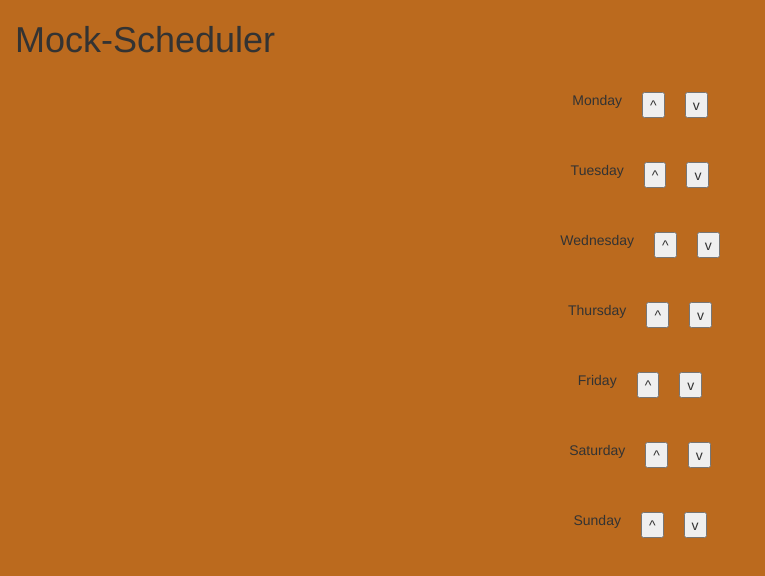
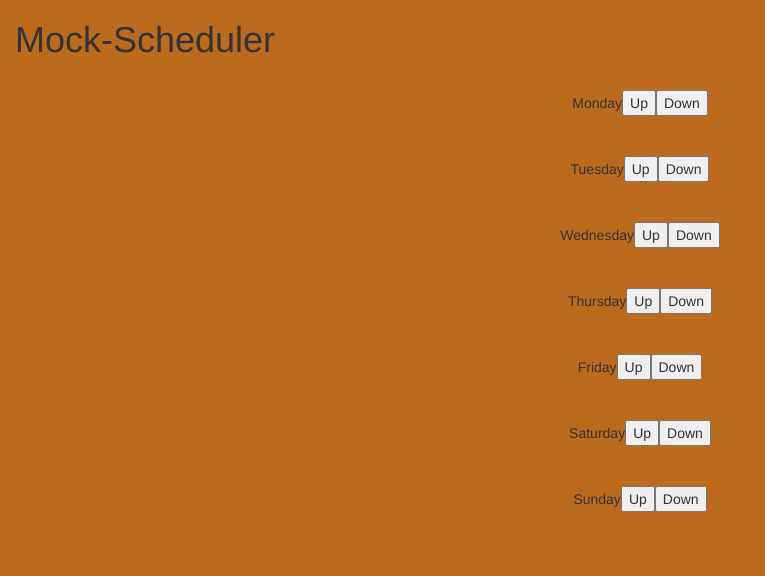
Before and after one commit to cptaylor38/mhangularcourse, an Angular app in the folder intro-app/: page / in a window 1280 px wide. Shown: the top 576 px of the page, without its empty margins (0-765 px from the left). Built offline with nearby package versions, Linux system fonts and the light colour scheme.

Commit message:
added base component for forms layout and finishing up on day priority component with custom event binding

```diff
--- a/intro-app/src/app/app.module.ts
+++ b/intro-app/src/app/app.module.ts
@@ -13,6 +13,7 @@ import { MockPromptShiftPriorityComponent } from './mock-prompt-shift-priority/m
 import { MockPromptEmployeeFormsComponent } from './mock-prompt-employee-forms/mock-prompt-employee-forms.component';
 import { DayPriorityListComponent } from './day-priority-list/day-priority-list.component';
 import { DayListItemComponent } from './day-list-item/day-list-item.component';
+import { MockFormsHomeComponent } from './mock-forms-home/mock-forms-home.component';
 
 @NgModule({
   declarations: [
@@ -27,7 +28,8 @@ import { DayListItemComponent } from './day-list-item/day-list-item.component';
     MockPromptShiftPriorityComponent,
     MockPromptEmployeeFormsComponent,
     DayPriorityListComponent,
-    DayListItemComponent
+    DayListItemComponent,
+    MockFormsHomeComponent
   ],
   imports: [
     BrowserModule,
--- a/intro-app/src/app/day-list-item/day-list-item.component.css
+++ b/intro-app/src/app/day-list-item/day-list-item.component.css
@@ -0,0 +1,11 @@
+.dayItem {
+  display: flex;
+  flex-direction: row;
+  padding: 2rem;
+  justify-content: center;
+  align-items: center;
+}
+
+.day > button {
+  margin-left: 2rem;
+}
--- a/intro-app/src/app/day-list-item/day-list-item.component.html
+++ b/intro-app/src/app/day-list-item/day-list-item.component.html
@@ -1,4 +1,4 @@
-<div>
+<div class="dayItem">
     <div>{{day}}</div>
     <button>Up</button>
     <button>Down</button>
--- a/intro-app/src/app/day-list-item/day-list-item.component.ts
+++ b/intro-app/src/app/day-list-item/day-list-item.component.ts
@@ -11,5 +11,5 @@ export class DayListItemComponent implements OnInit {
 
   ngOnInit(): void {
   }
-  @Input() day: string;
+  @Input('dayItem') day: string;
 }
--- a/intro-app/src/app/day-priority-list/day-priority-list.component.css
+++ b/intro-app/src/app/day-priority-list/day-priority-list.component.css
@@ -2,15 +2,3 @@
   display: flex;
   flex-direction: column;
 }
-
-.day {
-  display: flex;
-  flex-direction: row;
-  padding: 2rem;
-  justify-content: center;
-  align-items: center;
-}
-
-.day > button {
-  margin-left: 2rem;
-}
--- a/intro-app/src/app/day-priority-list/day-priority-list.component.html
+++ b/intro-app/src/app/day-priority-list/day-priority-list.component.html
@@ -1,8 +1,8 @@
 <div *ngFor="let day of daysArray; let i = index" class="daysContainer">
-    <!-- <app-day-list-item [day]="day"></app-day-list-item> -->
-    <div class="day">
+    <app-day-list-item [dayItem]="day"></app-day-list-item>
+    <!-- <div class="day">
         <p>{{day}}</p>
         <button (click)="adjustArray('higher', i)">^</button>
         <button (click)="adjustArray('lower', i)">v</button>
-    </div>
+    </div> -->
 </div>
--- a/intro-app/src/app/day-priority-list/day-priority-list.component.ts
+++ b/intro-app/src/app/day-priority-list/day-priority-list.component.ts
@@ -7,13 +7,12 @@ import { Component, OnInit, EventEmitter } from '@angular/core';
 })
 export class DayPriorityListComponent implements OnInit {
   daysArray: string[] = ["Monday", "Tuesday", "Wednesday", "Thursday", "Friday", "Saturday", "Sunday"]
-  day: string;
   constructor() { }
 
   ngOnInit(): void {
   }
 
-  adjustArray(action, index){
+  adjustArray(action: string, index: number){
     let replaced = null;
     let replacer = this.daysArray[index];
     if(action === 'higher'){
--- /dev/null
+++ b/intro-app/src/app/mock-forms-home/mock-forms-home.component.html
@@ -0,0 +1 @@
+<p>mock-forms-home works!</p>
--- /dev/null
+++ b/intro-app/src/app/mock-forms-home/mock-forms-home.component.ts
@@ -0,0 +1,15 @@
+import { Component, OnInit } from '@angular/core';
+
+@Component({
+  selector: 'app-mock-forms-home',
+  templateUrl: './mock-forms-home.component.html',
+  styleUrls: ['./mock-forms-home.component.css']
+})
+export class MockFormsHomeComponent implements OnInit {
+
+  constructor() { }
+
+  ngOnInit(): void {
+  }
+
+}
```
Also changed, not shown: intro-app/src/app/mock-forms-home/mock-forms-home.component.css (added), 1 other file (tests, documents, lock files or other folders).
